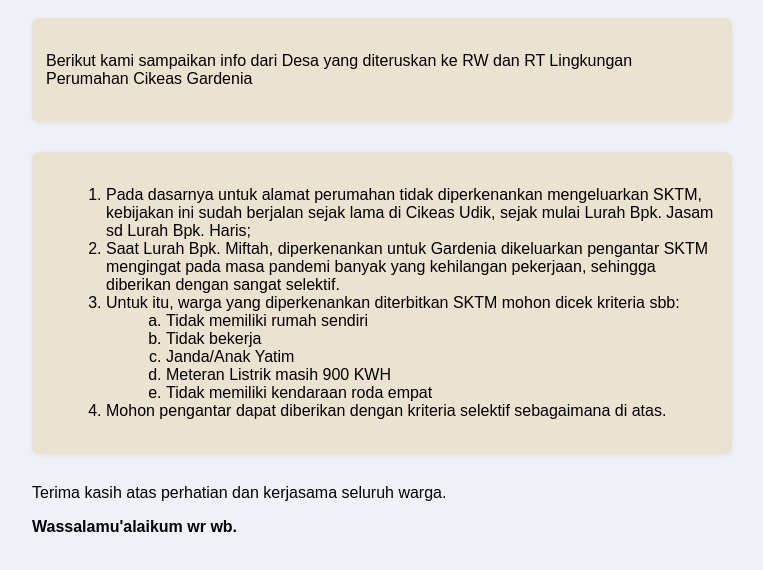
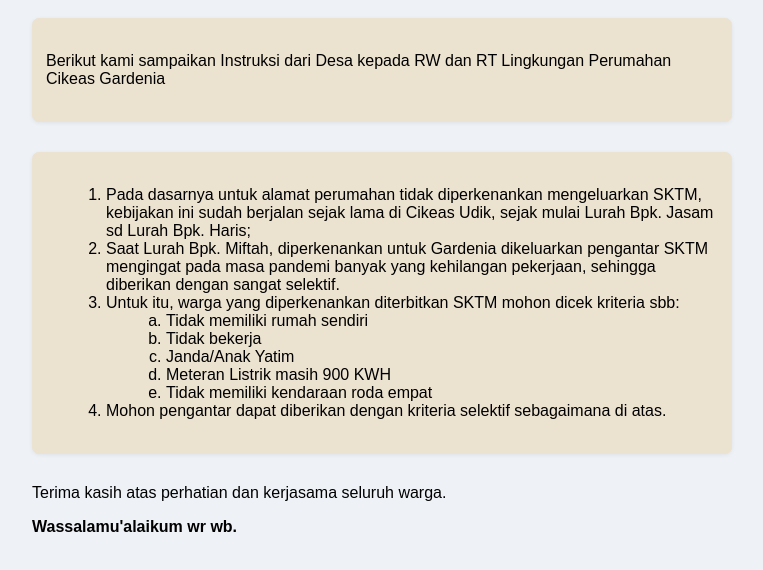
Before and after one commit to BlokHCikeasGardenia/pengumuman, a plain HTML site: page pengumuman/250620InfoSKTM.html in a window 1280 px wide. Shown: the part 192-762 px from the top of the page, without its empty margins (258-1021 px from the left). Drawn offline with Linux system fonts and the light colour scheme.

Commit message:
Update 250620InfoSKTM.html

```diff
--- a/pengumuman/250620InfoSKTM.html
+++ b/pengumuman/250620InfoSKTM.html
@@ -84,7 +84,7 @@
   </div>
   <h1>Informasi Terkait SKTM (Surat Keterangan Tidak Mampu)</h1>
    <div class="section">
-    <p>Berikut kami sampaikan info dari Desa yang diteruskan ke RW dan RT Lingkungan Perumahan Cikeas Gardenia</p>
+    <p>Berikut kami sampaikan Instruksi dari Desa kepada RW dan RT Lingkungan Perumahan Cikeas Gardenia</p>
   </div>
 
   <div class="section">
```
